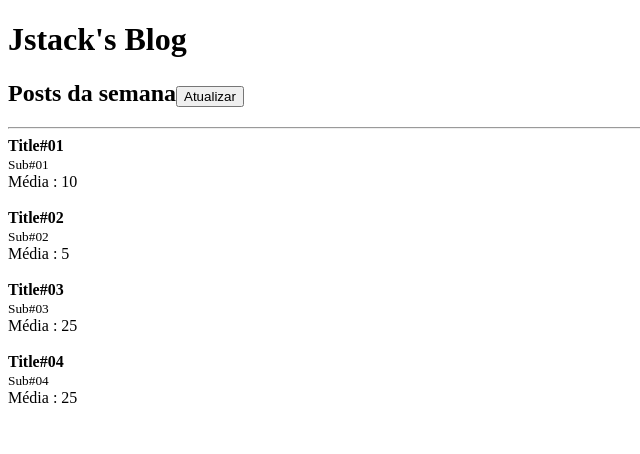
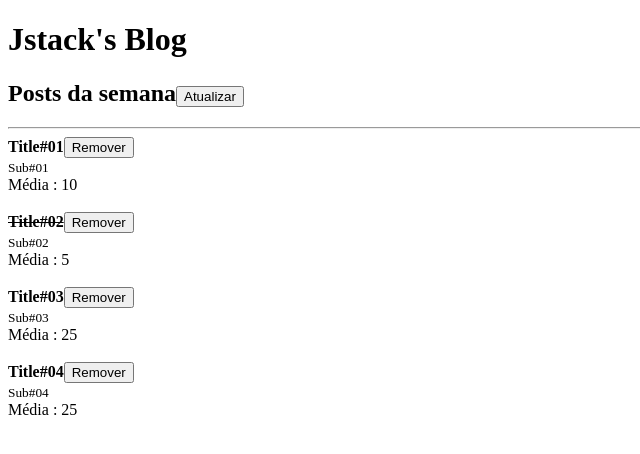
Before and after one commit to ademarpedroo/fundamentos-react, a React app: page / in a window 1280 px wide. Shown: the top 454 px of the page, without its empty margins (0-640 px from the left). Built offline with nearby package versions, Linux system fonts and the light colour scheme.

Commit message:
Adicionando campo de excluir

```diff
--- a/src/App.js
+++ b/src/App.js
@@ -6,10 +6,10 @@ import Header from './Header'
 // Props -> Propriedades
 function App() {
   const [posts, setPosts] = useState([
-    { id: Math.random(), title: 'Title#01', subtitle: 'Sub#01', likes: 20 },
-    { id: Math.random(), title: 'Title#02', subtitle: 'Sub#02', likes: 10 },
-    { id: Math.random(), title: 'Title#03', subtitle: 'Sub#03', likes: 50 },
-    { id: Math.random(), title: 'Title#04', subtitle: 'Sub#04', likes: 50 },
+    { id: Math.random(), title: 'Title#01', subtitle: 'Sub#01', likes: 20, read: false },
+    { id: Math.random(), title: 'Title#02', subtitle: 'Sub#02', likes: 10, read: true },
+    { id: Math.random(), title: 'Title#03', subtitle: 'Sub#03', likes: 50, read: false },
+    { id: Math.random(), title: 'Title#04', subtitle: 'Sub#04', likes: 50, read: false },
   ]);
 
   function handleRefresh() {
@@ -18,12 +18,18 @@ function App() {
         ...prevState,
         {
           id: Math.random(),
-          title: `Title#${prevState.length + 1}`,
-          subtitle: `Sub#${prevState.length + 1}`,
+          title: `Title#0${prevState.length + 1}`,
+          subtitle: `Sub#0${prevState.length + 1}`,
           likes: 50
         },
       ]);
     },2000);
+  }
+
+  function handleRemovePost(postId) {
+    setPosts((prevState) => (
+      prevState.filter(post => post.id !== postId)
+    ));
   }
 
   return (
@@ -41,10 +47,8 @@ function App() {
       <Post
         key={post.id}
         likes={post.likes}
-        post={{
-          title: post.title,
-          subtitle: post.subtitle
-        }}
+        onRemove={handleRemovePost}
+        post={post}
       />
     ))}
     </>
--- /dev/null
+++ b/src/Button.js
@@ -0,0 +1,15 @@
+import React from "react";
+import PropTypes from 'prop-types';
+
+export default function Button(props) {
+  return (
+    <button onClick={props.onClick}>
+      {props.children}
+    </button>
+  );
+}
+
+Button.propTypes = {
+  children: PropTypes.node.isRequired,
+  onClick : PropTypes.func.isRequired,
+};
--- a/src/Post.js
+++ b/src/Post.js
@@ -1,14 +1,23 @@
 import React from 'react';
-import PropTypes from 'prop-types'
+import PropTypes from 'prop-types';
+import PostHeader from './PostHeader';
 
 export default function Post(props) {
   return (
     <>
       <article>
-        <strong>{props.post.title}</strong><br />
+        <PostHeader
+          onRemove={props.onRemove}
+          post={{
+            id: props.post.id,
+            title: props.post.title,
+            read: props.post.read,
+          }}
+        />
+        <br />
         <small>{props.post.subtitle}</small>
-      <br />
-      Média : {props.likes / 2}
+        <br />
+        Média : {props.post.likes / 2}
       </article>
       <br />
     </>
@@ -16,9 +25,12 @@ export default function Post(props) {
 }
 
 Post.propTypes = {
-  likes: PropTypes.number.isRequired,
+  onRemove: PropTypes.func.isRequired,
   post: PropTypes.shape({
+    id: PropTypes.number.isRequired,
     title: PropTypes.string.isRequired,
     subtitle: PropTypes.string.isRequired,
+    likes: PropTypes.number.isRequired,
+    read: PropTypes.bool.isRequired,
   }).isRequired,
 };
--- /dev/null
+++ b/src/PostHeader.js
@@ -0,0 +1,27 @@
+import React from "react";
+import PropTypes from 'prop-types';
+
+import Button from "./Button";
+
+export default function PostHeader(props) {
+  return (
+    <>
+        <strong>
+          {props.post.read && <s>{props.post.title}</s>}
+          {!props.post.read && props.post.title}
+        </strong>
+        <Button onClick={() => props.onRemove(props.post.id)}>
+          Remover
+        </Button>
+    </>
+  );
+}
+
+PostHeader.propTypes = {
+  onRemove : PropTypes.func.isRequired,
+  post: PropTypes.shape({
+    id: PropTypes.number.isRequired,
+    title: PropTypes.string.isRequired,
+    read: PropTypes.bool.isRequired,
+  }).isRequired,
+};
```
